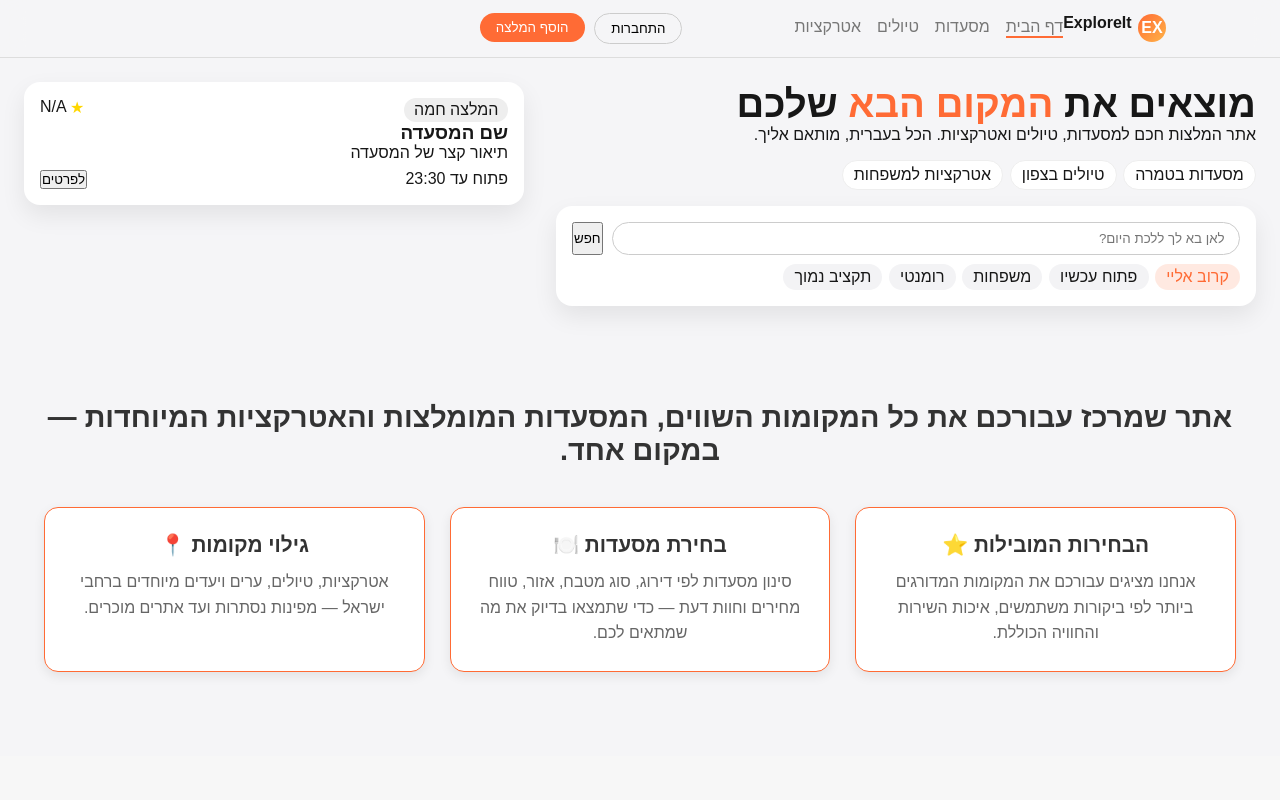
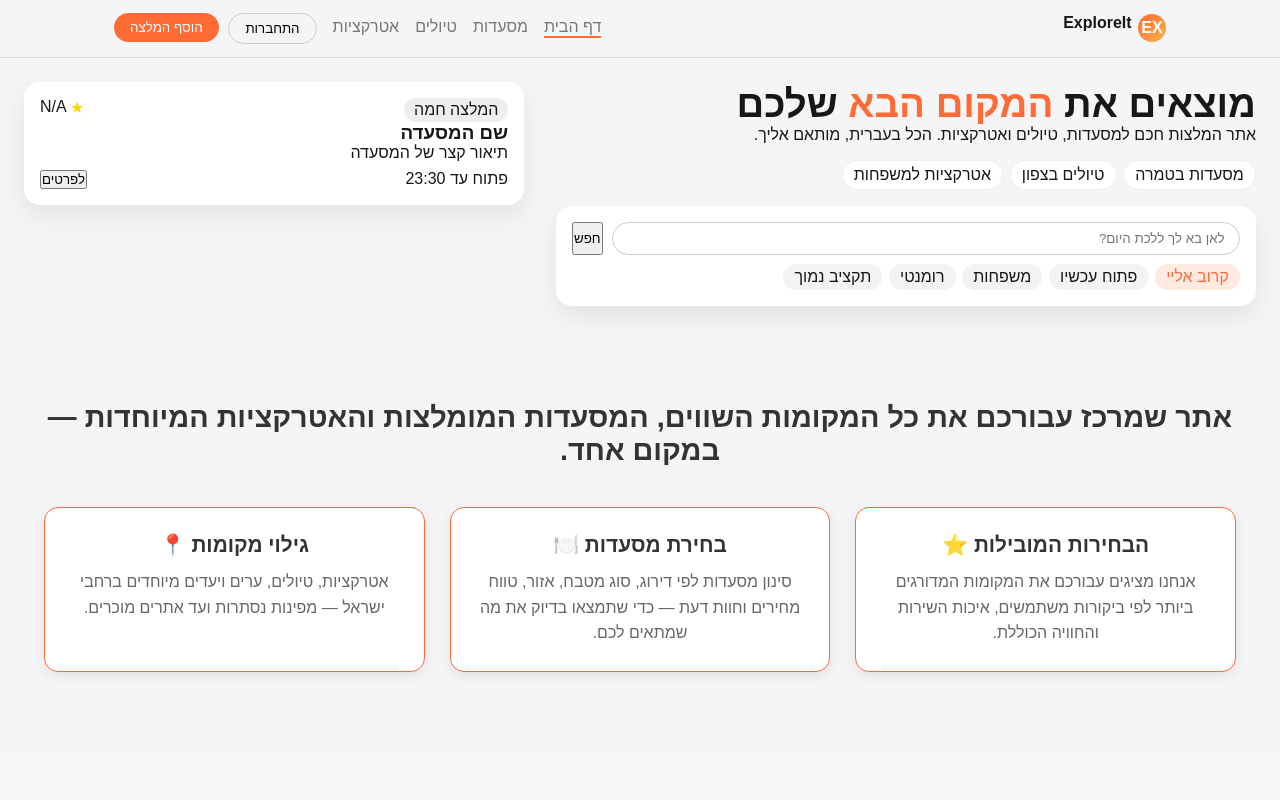
Before and after one commit to majddiab33-design/client, a Next.js app: page / in a window 1280 px wide. Shown: the top 800 px of the page. Built offline with nearby package versions, Linux system fonts and the light colour scheme; no server answers.

Commit message:
Update NavBar.module.css

```diff
--- a/src/app/components/NavBar.module.css
+++ b/src/app/components/NavBar.module.css
@@ -8,6 +8,7 @@
 }
 
 .nav {
+  position: relative;
   max-width: 1100px;
   margin: auto;
   padding: 0.8rem 1.5rem;
@@ -79,12 +80,10 @@
   cursor: pointer;
 }
 
-/* תפריט מובייל */
 .mobileMenu {
   display: flex;
   align-items: center;
-  flex: 1;
-  gap: 7rem;
+  gap: 1rem; /* במקום 7rem */
 }
 
 /* ================= MOBILE ================= */
@@ -98,8 +97,9 @@
     padding: 0.8rem 1rem;
   }
 
-  /* התפריט הנפתח */
+  @media (max-width: 768px) {
   .mobileMenu {
+    display: flex; /* חשוב */
     position: absolute;
     top: 60px;
     left: 0;
@@ -109,7 +109,6 @@
     align-items: flex-start;
     gap: 1rem;
 
-    /* מצב סגור */
     max-height: 0;
     opacity: 0;
     overflow: hidden;
@@ -118,6 +117,7 @@
 
     transition: all 0.3s ease;
   }
+}
 
   /* כשהתפריט פתוח */
   .mobileMenu.open {
```
